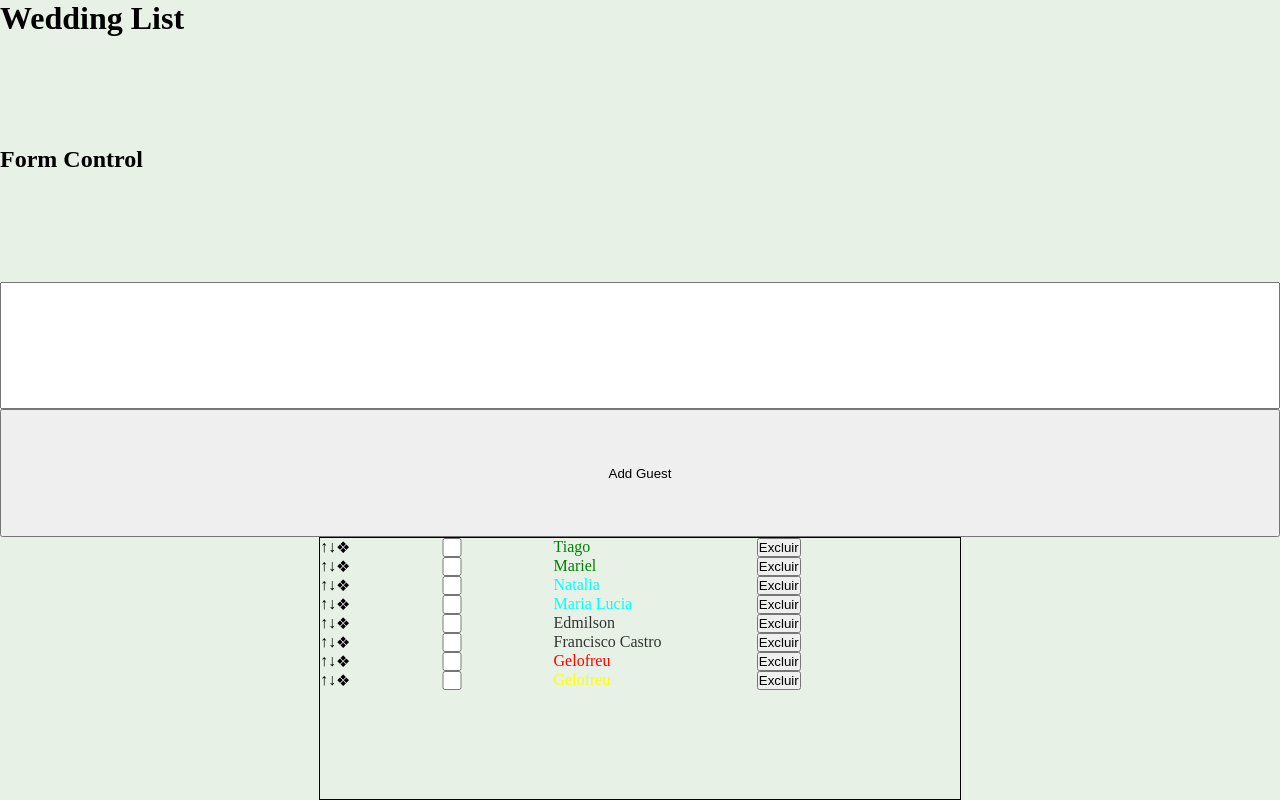
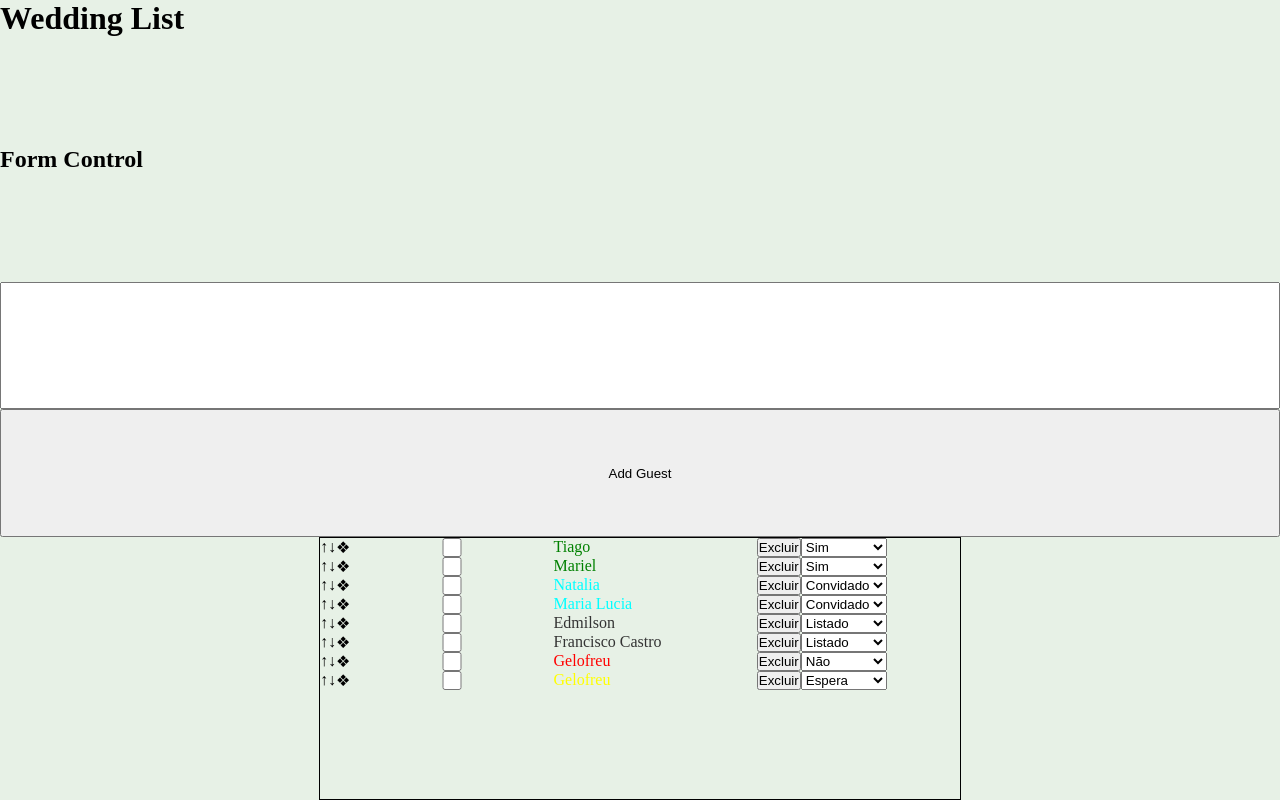
Before and after one commit to TiagoSVO/winvite, a React (Create React App) app: page / in a window 1280 px wide. Built offline with nearby package versions, Linux system fonts and the light colour scheme; data requests are answered from the project's data file.

Commit message:
[FEATURE] Inserting change status to the list

```diff
--- a/src/pages/HomePage/index.js
+++ b/src/pages/HomePage/index.js
@@ -2,7 +2,7 @@
 import { Container, List, ItemList, ListCheck,
          ListTitle, ListInputText, ListAddButton,
          ListActionButton, ListActions, ListOrderDragAndDrop,
-         ListOrderArrow } from './styles'
+         ListOrderArrow, ListActionSelect } from './styles'
 import  { v4 as uuidv4 } from 'uuid'
 import { arrayMoveImmutable } from 'array-move'
 
@@ -28,6 +28,18 @@
             guestsList: [],
             inputText: '',
         }
+    }
+
+    onChangeSelectStatus(e, id){
+        const currentList = this.state.guestsList
+        const itemCurrentIndex = currentList.findIndex(item => item.id === id)
+        const selectedCode = e.currentTarget.value
+        const itemNewStatus = {...currentList[itemCurrentIndex], status_code: selectedCode}
+
+        currentList[itemCurrentIndex] = itemNewStatus
+        this.setState({
+            guestsList: [...currentList]
+        })
     }
 
     onClickItemArrowUp(e, id) {
@@ -151,6 +163,13 @@
                             <ListTitle color={this.getStatusByCode(guest.status_code).color}>{guest.name}</ListTitle>
                             <ListActions>
                                 <ListActionButton onClick={(e) => this.onClickRemoveItemListButton(e, guest.id)}>Excluir</ListActionButton>
+                                <ListActionSelect value={guest.status_code} onChange={(e) => this.onChangeSelectStatus(e, guest.id)}>
+                                    {this.state.statusList.map(status => {
+                                        return(
+                                            <option key={status.id} value={status.code}>{status.title}</option>
+                                        )
+                                    })}
+                                </ListActionSelect>
                             </ListActions>
                         </ItemList>)
                     })}
--- a/src/pages/HomePage/styles.js
+++ b/src/pages/HomePage/styles.js
@@ -18,6 +18,8 @@
 export const ListInputText = styled.input``
 
 export const ListAddButton = styled.button``
+
+export const ListActionSelect = styled.select``
 
 export const List = styled.ul`
     width: 50%;
```
